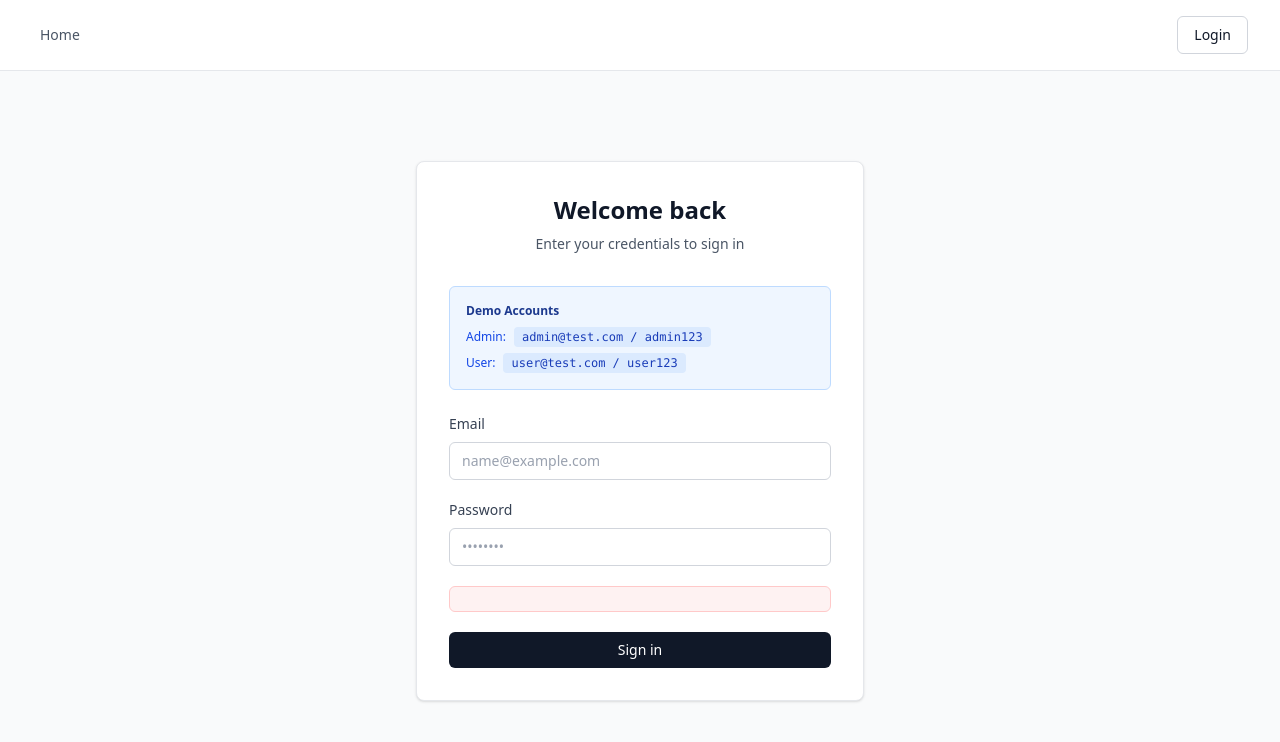
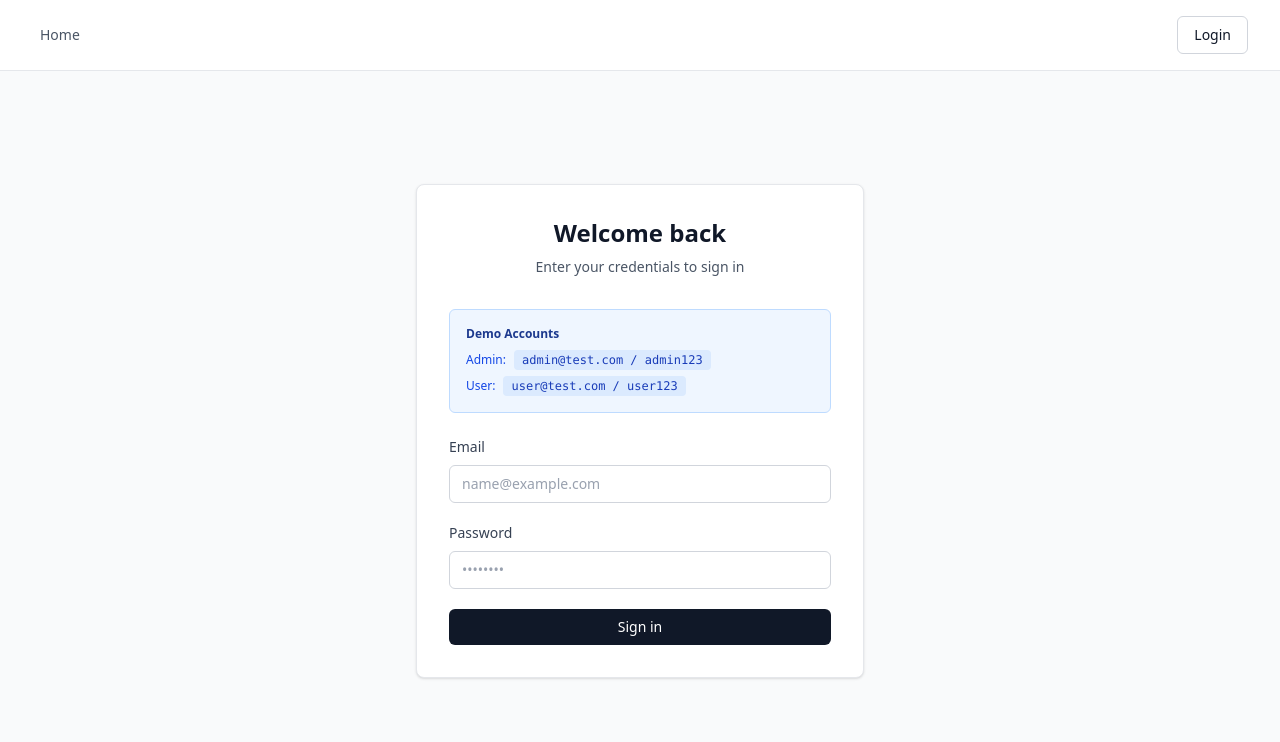
Before and after one commit to serg9/vue-auth-jwt, a Vue app: page /login in a window 1280 px wide. Shown: the top 742 px of the page. Built offline with nearby package versions, Linux system fonts and the light colour scheme.

Commit message:
Refactor LoginForm

```diff
--- a/src/components/features/LoginForm.vue
+++ b/src/components/features/LoginForm.vue
@@ -2,25 +2,23 @@
   <form @submit.prevent="handleSubmit" class="space-y-5">
     <BaseInput
       id="email"
-      v-model="email"
+      v-model="formData.email"
       type="email"
       label="Email"
       placeholder="name@example.com"
       required
+      :disabled="loading"
     />
 
     <BaseInput
       id="password"
-      v-model="password"
+      v-model="formData.password"
       type="password"
       label="Password"
       placeholder="••••••••"
       required
+      :disabled="loading"
     />
-
-    <BaseAlert v-model="error" variant="error">
-      {{ error }}
-    </BaseAlert>
 
     <BaseButton
       type="submit"
@@ -31,40 +29,45 @@
     >
       Sign in
     </BaseButton>
+
+    <div v-if="error" class="error-message">
+      {{ error }}
+    </div>
   </form>
 </template>
 
 <script setup>
-import { ref } from "vue";
+import { reactive } from "vue";
 import BaseInput from "../ui/BaseInput.vue";
 import BaseButton from "../ui/BaseButton.vue";
-import BaseAlert from "../ui/BaseAlert.vue";
+
+const props = defineProps({
+  loading: {
+    type: Boolean,
+    default: false,
+  },
+  error: {
+    type: String,
+    default: "",
+  },
+});
 
 const emit = defineEmits(["submit"]);
 
-const email = ref("");
-const password = ref("");
-const error = ref("");
-const loading = ref(false);
+const formData = reactive({
+  email: "",
+  password: "",
+});
 
-async function handleSubmit() {
-  error.value = "";
-  loading.value = true;
-  try {
-    await emit("submit", { email: email.value, password: password.value });
-  } catch (e) {
-    error.value = "Login failed";
-  } finally {
-    loading.value = false;
-  }
+function handleSubmit() {
+  emit("submit", { email: formData.email, password: formData.password });
 }
+</script>
 
-defineExpose({
-  setError: (message) => {
-    error.value = message;
-  },
-  setLoading: (value) => {
-    loading.value = value;
-  },
-});
-</script>
+<style scoped>
+@import "tailwindcss" reference;
+
+.error-message {
+  @apply text-sm text-red-600 text-center;
+}
+</style>
--- a/src/components/ui/BaseAlert.vue
+++ /dev/null
@@ -1,38 +0,0 @@
-<template>
-  <div v-if="modelValue" :class="alertClass">
-    <slot />
-  </div>
-</template>
-
-<script setup>
-import { computed } from "vue";
-
-const props = defineProps({
-  modelValue: {
-    type: [Boolean, String],
-    default: false,
-  },
-  variant: {
-    type: String,
-    default: "error",
-    validator: (value) => ["error", "success", "warning", "info"].includes(value),
-  },
-});
-
-const alertClass = computed(() => {
-  const base = "px-4 py-3 border rounded-md text-sm";
-
-  const variants = {
-    error: "bg-red-50 border-red-200 text-red-800",
-    success: "bg-green-50 border-green-200 text-green-800",
-    warning: "bg-yellow-50 border-yellow-200 text-yellow-800",
-    info: "bg-blue-50 border-blue-200 text-blue-800",
-  };
-
-  return `${base} ${variants[props.variant]}`;
-});
-</script>
-
-<style scoped>
-@import "tailwindcss" reference;
-</style>
--- a/src/views/LoginView.vue
+++ b/src/views/LoginView.vue
@@ -11,13 +11,14 @@
 
         <DemoCredentials class="mb-6" />
 
-        <LoginForm @submit="handleLogin" />
+        <LoginForm :loading="loading" :error="error" @submit="handleLogin" />
       </div>
     </div>
   </div>
 </template>
 
 <script setup>
+import { ref } from "vue";
 import { useRouter } from "vue-router";
 import { useAuth } from "../composables/useAuth";
 import LoginForm from "../components/features/LoginForm.vue";
@@ -25,10 +26,21 @@ import DemoCredentials from "../components/features/DemoCredentials.vue";
 
 const router = useRouter();
 const { login } = useAuth();
+const loading = ref(false);
+const error = ref("");
 
 async function handleLogin({ email, password }) {
-  await login(email, password);
-  router.push({ name: "dashboard" });
+  error.value = "";
+  loading.value = true;
+
+  try {
+    await login(email, password);
+    router.push({ name: "dashboard" });
+  } catch (err) {
+    error.value = "Invalid email or password";
+  } finally {
+    loading.value = false;
+  }
 }
 </script>
 
```
Also changed, not shown: 1 other file (tests, documents, lock files or other folders).
